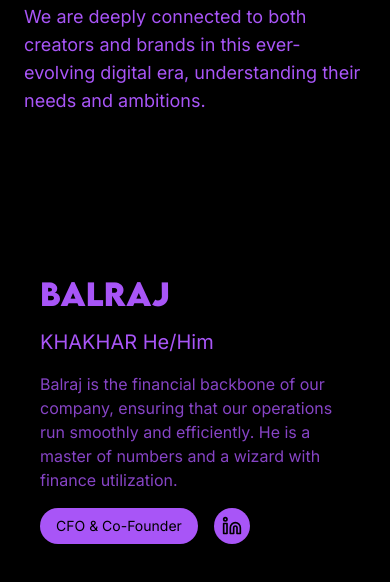
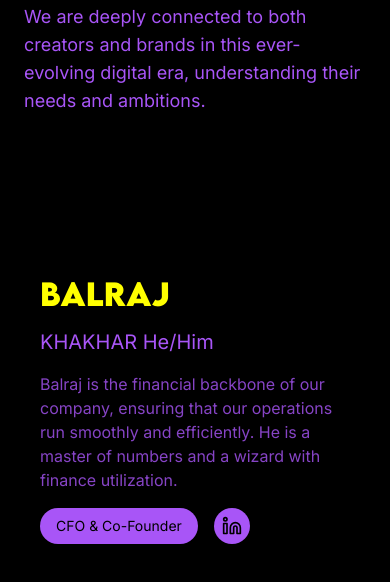
Before and after one commit to kunwar4321/bartergram, a Next.js app: page /aboutus in a window 390 px wide. Shown: the part 1310-1892 px from the top of the page. Built offline with nearby package versions, Linux system fonts and the light colour scheme; grey boxes are pictures that could not be loaded.

Commit message:
fix: Minor UI improvements

```diff
--- a/app/components/TeamMembers.jsx
+++ b/app/components/TeamMembers.jsx
@@ -78,7 +78,7 @@ export default function TeamMemberShowcase() {
     if (!container) return;
 
     const isMobile = window.innerWidth <= 768;
-    const threshold = isMobile ? 0.5 : 0.1;
+    const threshold = isMobile ? 0.5 : 0.05;
 
     const observer = new IntersectionObserver(
       (entries) => {
@@ -142,7 +142,7 @@ function TeamMember({ member, isActive, isEven }) {
               transition={{ duration: 0.6 }}
               className={`space-y-4 ${isEven ? "md:order-1" : "md:order-2"}`}
             >
-              <h2 className="text-3xl md:text-5xl font-bold font-sans">
+              <h2 className="text-3xl md:text-5xl font-bold font-sans text-[#FFFF00]">
                 {member.name}
               </h2>
               <p className="text-xl md:text-2xl">
```
